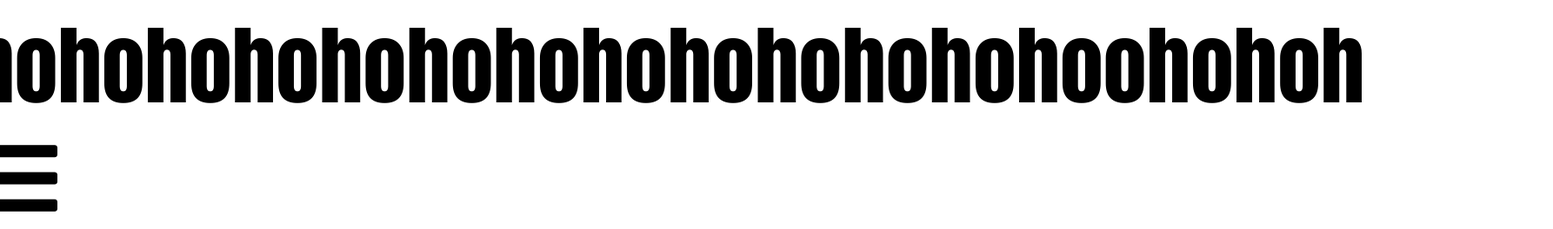
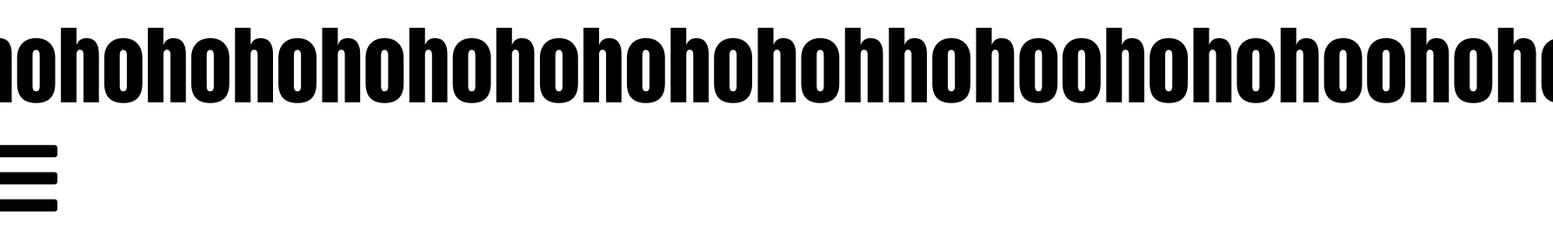
Before and after one commit to ArkadiuszSchabowski/TrainingRepository0, a plain HTML site: page Wojtasphotograpther/wojtas.html in a window 1280 px wide. Shown: the top 264 px of the page at 87% size, 1786 px wide, since content can reach past the window. Drawn offline with Linux system fonts and the light colour scheme.

Commit message:
Repo change

```diff
--- a/Wojtasphotograpther/wojtas.html
+++ b/Wojtasphotograpther/wojtas.html
@@ -12,7 +12,7 @@
 </head>
 <body>
     <header>
-      <p>hohohohohohohohohohohohohohoohohoh</p>
+      <p>hohohohohohohohohohohohhohoohohohoohohoh</p>
 <i class="fa-brands fa-facebook"></i>
 <i class="fa fa-bars" aria-hidden="true"></i>
     </header>
```
